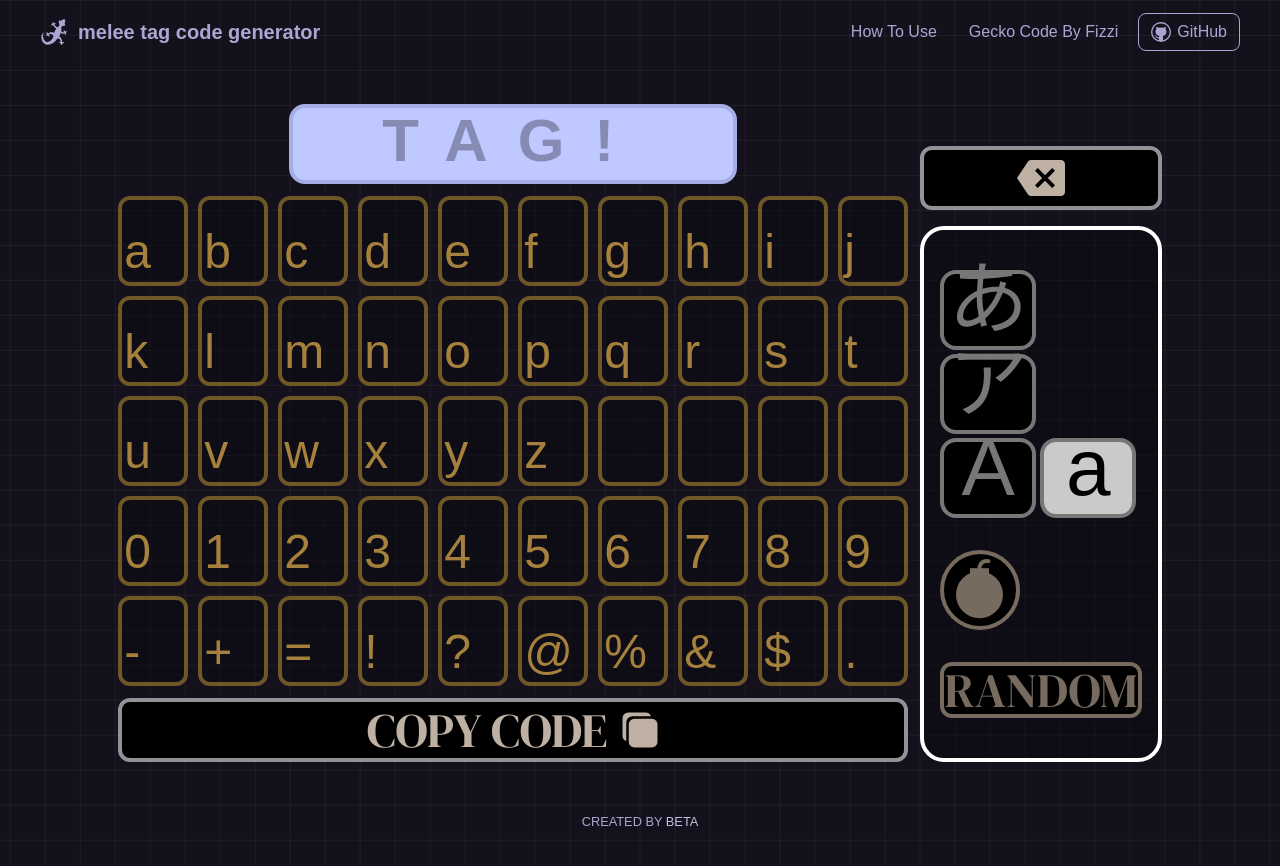
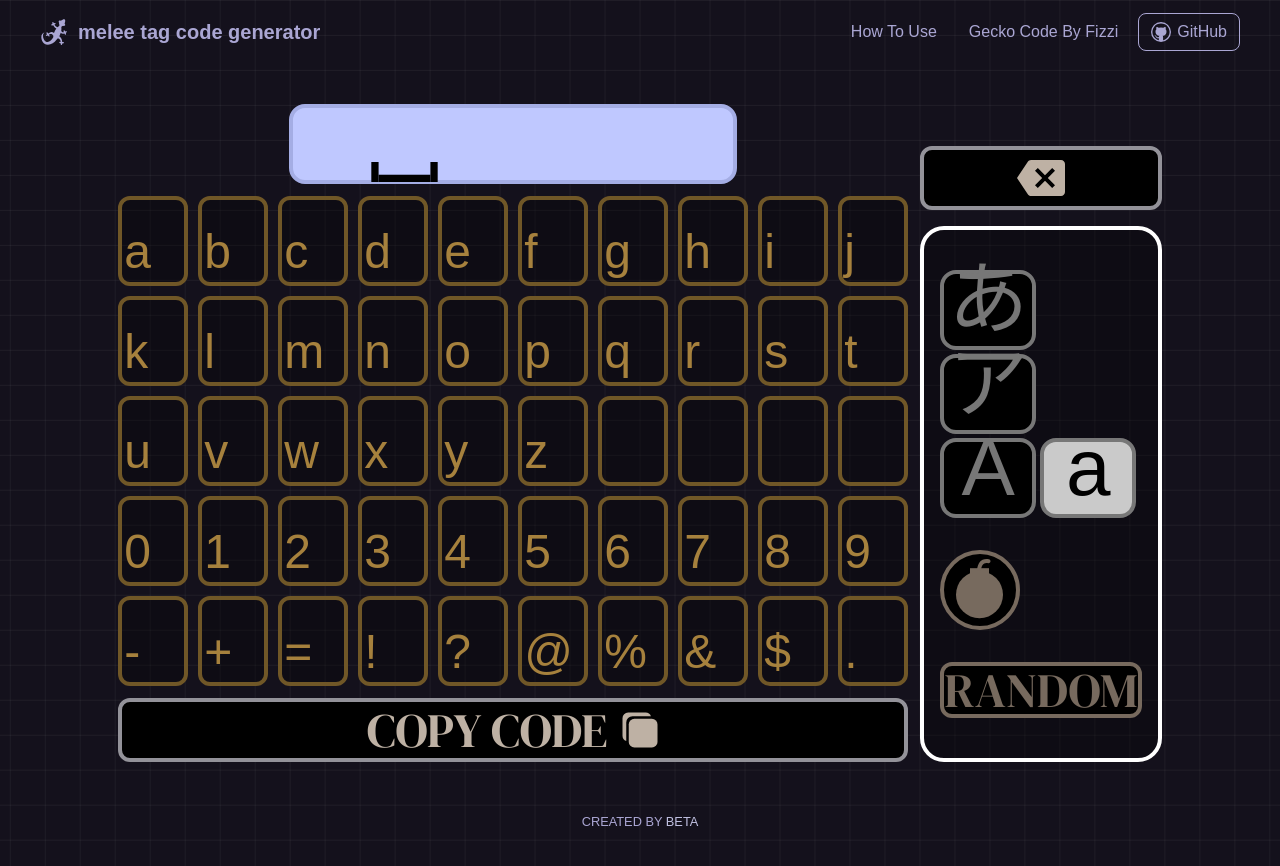
Before and after one commit to fborja44/slippi-tag-code-generator, a React (Vite) app: page / in a window 1280 px wide. Built offline with nearby package versions, Linux system fonts and the light colour scheme; a web font is replaced by a local one.

Commit message:
feat: tag cursor

```diff
--- a/src/components/App.tsx
+++ b/src/components/App.tsx
@@ -2,7 +2,7 @@ import { KeyboardSet } from '../types/types';
 import useTagStore from '../store/tagStore';
 import { choice } from '../utils/utils';
 import CopyButton from './Button/CopyButton';
-import CodeDisplay from './CodeDisplay/CodeDisplay';
+import TagDisplay from './TagDisplay/TagDisplay';
 import tags from '../data/tags.json';
 import Header from './Header/Header';
 import Keyboard from './Keyboard/Keyboard';
@@ -10,6 +10,7 @@ import AlphabetButton from './Menu/AlphabetButton/AlphabetButton';
 import ClearButton from './Menu/ClearButton/ClearButton';
 import MenuButton from './Menu/MenuButton/MenuButton';
 import { MdBackspace } from 'react-icons/md';
+import Footer from './Footer/Footer';
 
 const App = () => {
 	const { updateTag, backspace, setKeyboard } = useTagStore((state) => state);
@@ -19,7 +20,7 @@ const App = () => {
 			<Header />
 			<main className='container-row justify-center gap-3 h-full py-10 mx-auto'>
 				<section className='container-col gap-3'>
-					<CodeDisplay />
+					<TagDisplay />
 					<Keyboard />
 					<CopyButton />
 				</section>
@@ -66,18 +67,7 @@ const App = () => {
 					</div>
 				</section>
 			</main>
-			<footer className='h-[64px] container-center w-full pb-6 text-midnight-400 uppercase'>
-				<small>
-					Created by{' '}
-					<a
-						href='https://github.com/fborja44'
-						target='_blank'
-						className='text-midnight-300 hover:text-midnight-200 transition-colors'
-					>
-						beta
-					</a>
-				</small>
-			</footer>
+			<Footer />
 		</>
 	);
 };
--- a/src/components/CodeDisplay/CodeDisplay.tsx
+++ /dev/null
@@ -1,28 +0,0 @@
-import { charSet } from '../../data/codes';
-import useTagStore from '../../store/tagStore';
-
-const CodeDisplay = () => {
-	const { tag, updateTag } = useTagStore((state) => state);
-
-	return (
-		<div className='container-col gap-4'>
-			<div className='container-center bg-menu-blue border-4 border-menu-blue-dark rounded-2xl h-20 w-[448px] pb-2'>
-				<input
-					type='text'
-					className='bg-transparent text-black placeholder:text-black/30 w-full h-full text-center text-6xl font-bold tracking-[0.5em] outline-none'
-					maxLength={4}
-					placeholder='TAG!'
-					value={tag}
-					onChange={(event) => {
-						const value = event.target.value;
-						if (value.split('').every((char: string) => charSet.has(char))) {
-							updateTag(event.target.value);
-						}
-					}}
-				/>
-			</div>
-		</div>
-	);
-};
-
-export default CodeDisplay;
--- /dev/null
+++ b/src/components/Footer/Footer.tsx
@@ -0,0 +1,18 @@
+const Footer = () => {
+	return (
+		<footer className='h-[64px] container-center w-full pb-6 text-midnight-400 uppercase'>
+			<small>
+				Created by{' '}
+				<a
+					href='https://github.com/fborja44'
+					target='_blank'
+					className='text-midnight-300 hover:text-midnight-200 transition-colors'
+				>
+					beta
+				</a>
+			</small>
+		</footer>
+	);
+};
+
+export default Footer;
--- /dev/null
+++ b/src/components/TagDisplay/TagDisplay.tsx
@@ -0,0 +1,53 @@
+import useTagStore from '../../store/tagStore';
+import Cursor from '../../assets/cursor.svg?react';
+
+const TagDisplay = () => {
+	const { tag } = useTagStore((state) => state);
+
+	const tagArray = tag
+		.split('')
+		.concat(Array.from({ length: 4 + -tag.length }, () => ''));
+
+	return (
+		<div className='container-col gap-4'>
+			<div className='container-row justify-between text-black text-6xl bg-menu-blue border-4 border-menu-blue-dark rounded-2xl h-20 w-[448px] px-[75px]'>
+				{/* <input
+					type='text'
+					className='bg-transparent text-black placeholder:text-black/30 w-full h-full text-center text-6xl font-bold tracking-[0.5em] outline-none'
+					maxLength={4}
+					placeholder='TAG!'
+					value={tag}
+					onChange={(event) => {
+						const value = event.target.value;
+						if (value.split('').every((char: string) => charSet.has(char))) {
+							updateTag(event.target.value);
+						}
+					}}
+				/> */}
+				{tagArray.map((char, i) => (
+					<TagCharacter
+						character={char}
+						key={`tag-${char}-${i}`}
+						cursor={i === tag.length || (char.length > 0 && i === 3)}
+					/>
+				))}
+			</div>
+		</div>
+	);
+};
+
+export default TagDisplay;
+
+interface TagCharacterProps {
+	character: string;
+	cursor: boolean;
+}
+
+const TagCharacter = ({ character, cursor }: TagCharacterProps) => {
+	return (
+		<div className='relative w-20 h-full text-center'>
+			<span>{character}</span>
+			{cursor && <Cursor className='absolute h-[20px] -bottom-0.5' />}
+		</div>
+	);
+};
```
Also changed, not shown: src/assets/cursor.svg (added).
